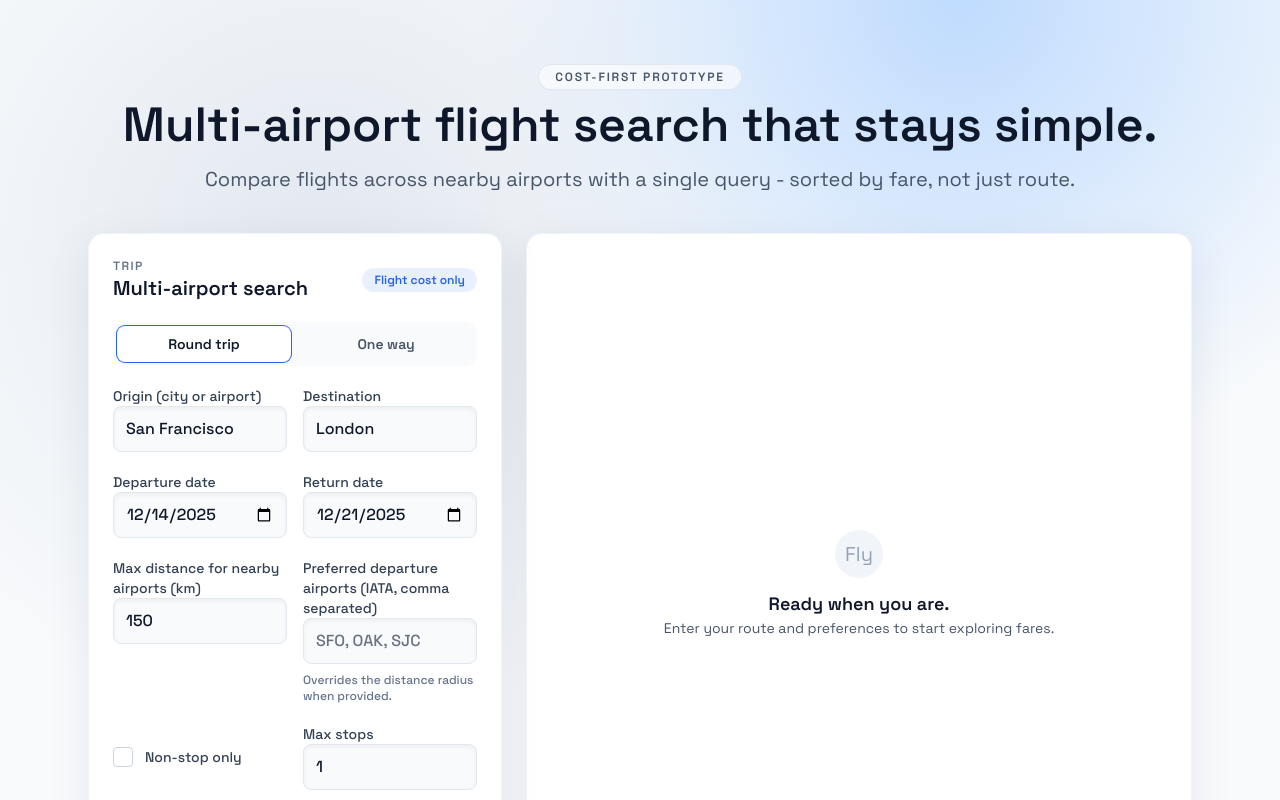
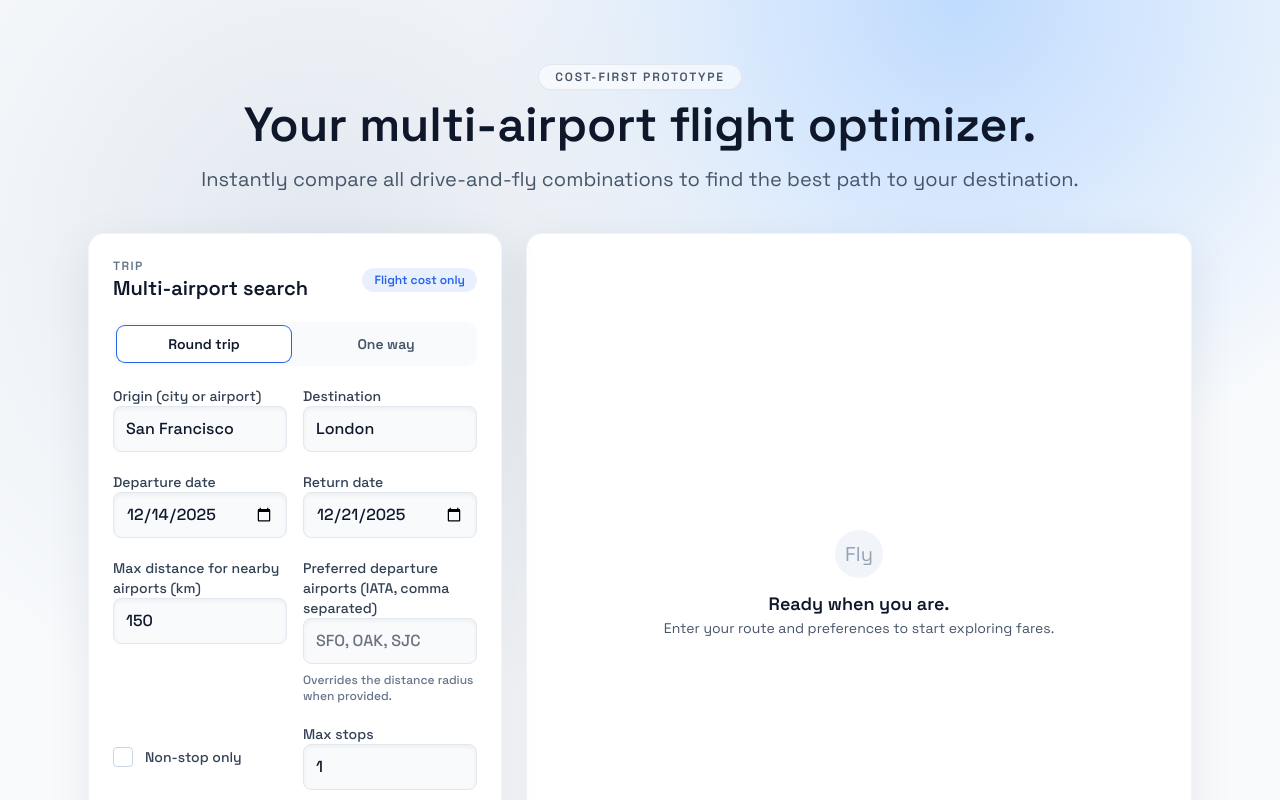
Before and after one commit to daltonbehringer/flightCheck, a Next.js app: page /search in a window 1280 px wide. Shown: the top 800 px of the page. Built offline with nearby package versions, Linux system fonts and the light colour scheme.

Commit message:
edit landing page header text

```diff
--- a/app/(flight-search)/search/page.tsx
+++ b/app/(flight-search)/search/page.tsx
@@ -9,10 +9,10 @@ export default function SearchPage() {
             Cost-first prototype
           </p>
           <h1 className="text-4xl font-semibold text-ink sm:text-5xl">
-            Multi-airport flight search that stays simple.
+            Your multi-airport flight optimizer.
           </h1>
           <p className="mt-4 text-lg text-slate-600 sm:text-xl">
-            Compare flights across nearby airports with a single query - sorted by fare, not just route.
+            Instantly compare all drive-and-fly combinations to find the best path to your destination.
           </p>
         </header>
 
```
